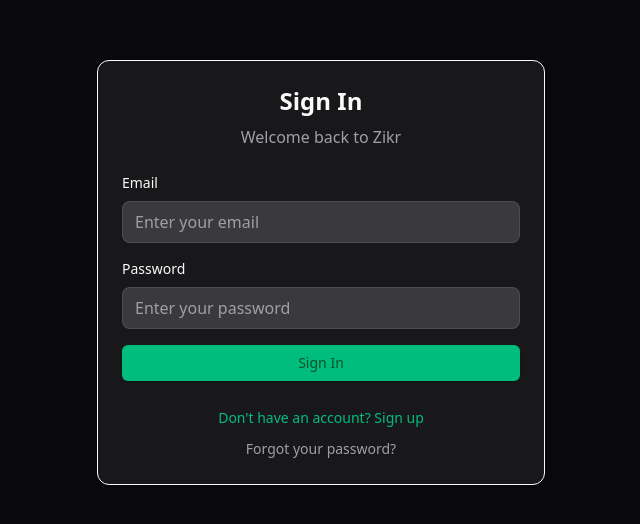
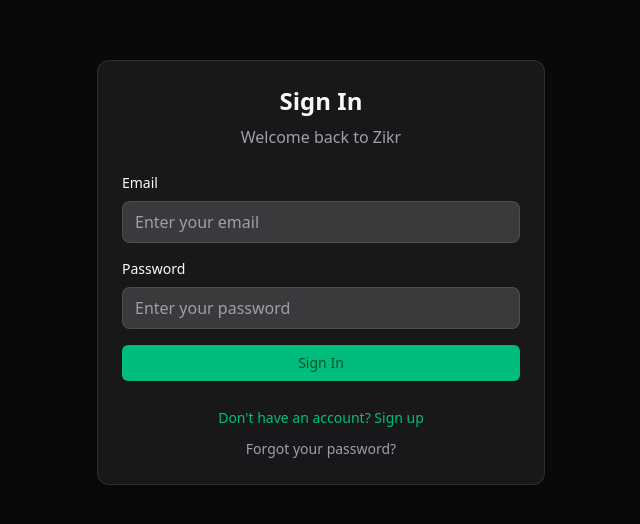
Before and after one commit to apsbd/zikr, a Next.js app: page / in a window 1280 px wide. Shown: the part 128-652 px from the top of the page, without its empty margins (319-959 px from the left). Built offline with nearby package versions, Linux system fonts and the light colour scheme; no server answers; the database is empty; what ts-fsrs would draw is missing.

Commit message:
checkpoint: new theme and user auth

```diff
--- a/package.json
+++ b/package.json
@@ -14,6 +14,7 @@
     "clsx": "^2.1.1",
     "lucide-react": "^0.525.0",
     "next": "15.3.5",
+    "next-themes": "^0.4.6",
     "react": "^19.0.0",
     "react-dom": "^19.0.0",
     "tailwind-merge": "^3.3.1",
--- a/src/app/globals.css
+++ b/src/app/globals.css
@@ -1,224 +1,86 @@
 @import "tailwindcss";
 
-:root {
+@theme {
   --radius: 0.65rem;
-  --background: oklch(1 0 0);
-  --foreground: oklch(0.141 0.005 285.823);
-  --card: oklch(1 0 0);
-  --card-foreground: oklch(0.141 0.005 285.823);
-  --popover: oklch(1 0 0);
-  --popover-foreground: oklch(0.141 0.005 285.823);
-  --primary: oklch(0.723 0.219 149.579);
-  --primary-foreground: oklch(0.982 0.018 155.826);
-  --secondary: oklch(0.967 0.001 286.375);
-  --secondary-foreground: oklch(0.21 0.006 285.885);
-  --muted: oklch(0.967 0.001 286.375);
-  --muted-foreground: oklch(0.552 0.016 285.938);
-  --accent: oklch(0.967 0.001 286.375);
-  --accent-foreground: oklch(0.21 0.006 285.885);
-  --destructive: oklch(0.577 0.245 27.325);
-  --destructive-foreground: oklch(0.985 0 0);
-  --border: oklch(0.92 0.004 286.32);
-  --input: oklch(0.92 0.004 286.32);
-  --ring: oklch(0.723 0.219 149.579);
-  --chart-1: oklch(0.646 0.222 41.116);
-  --chart-2: oklch(0.6 0.118 184.704);
-  --chart-3: oklch(0.398 0.07 227.392);
-  --chart-4: oklch(0.828 0.189 84.429);
-  --chart-5: oklch(0.769 0.188 70.08);
-  --sidebar: oklch(0.985 0 0);
-  --sidebar-foreground: oklch(0.141 0.005 285.823);
-  --sidebar-primary: oklch(0.723 0.219 149.579);
-  --sidebar-primary-foreground: oklch(0.982 0.018 155.826);
-  --sidebar-accent: oklch(0.967 0.001 286.375);
-  --sidebar-accent-foreground: oklch(0.21 0.006 285.885);
-  --sidebar-border: oklch(0.92 0.004 286.32);
-  --sidebar-ring: oklch(0.723 0.219 149.579);
+  --color-background: oklch(1 0 0);
+  --color-foreground: oklch(0.141 0.005 285.823);
+  --color-card: oklch(1 0 0);
+  --color-card-foreground: oklch(0.141 0.005 285.823);
+  --color-popover: oklch(1 0 0);
+  --color-popover-foreground: oklch(0.141 0.005 285.823);
+  --color-primary: oklch(0.723 0.219 149.579);
+  --color-primary-foreground: oklch(0.982 0.018 155.826);
+  --color-secondary: oklch(0.967 0.001 286.375);
+  --color-secondary-foreground: oklch(0.21 0.006 285.885);
+  --color-muted: oklch(0.967 0.001 286.375);
+  --color-muted-foreground: oklch(0.552 0.016 285.938);
+  --color-accent: oklch(0.967 0.001 286.375);
+  --color-accent-foreground: oklch(0.21 0.006 285.885);
+  --color-destructive: oklch(0.577 0.245 27.325);
+  --color-destructive-foreground: oklch(0.985 0 0);
+  --color-border: oklch(0.92 0.004 286.32);
+  --color-input: oklch(0.92 0.004 286.32);
+  --color-ring: oklch(0.723 0.219 149.579);
+  --color-chart-1: oklch(0.646 0.222 41.116);
+  --color-chart-2: oklch(0.6 0.118 184.704);
+  --color-chart-3: oklch(0.398 0.07 227.392);
+  --color-chart-4: oklch(0.828 0.189 84.429);
+  --color-chart-5: oklch(0.769 0.188 70.08);
+  --color-sidebar: oklch(0.985 0 0);
+  --color-sidebar-foreground: oklch(0.141 0.005 285.823);
+  --color-sidebar-primary: oklch(0.723 0.219 149.579);
+  --color-sidebar-primary-foreground: oklch(0.982 0.018 155.826);
+  --color-sidebar-accent: oklch(0.967 0.001 286.375);
+  --color-sidebar-accent-foreground: oklch(0.21 0.006 285.885);
+  --color-sidebar-border: oklch(0.92 0.004 286.32);
+  --color-sidebar-ring: oklch(0.723 0.219 149.579);
 }
 
 .dark {
-  --background: oklch(0.141 0.005 285.823);
-  --foreground: oklch(0.985 0 0);
-  --card: oklch(0.21 0.006 285.885);
-  --card-foreground: oklch(0.985 0 0);
-  --popover: oklch(0.21 0.006 285.885);
-  --popover-foreground: oklch(0.985 0 0);
-  --primary: oklch(0.696 0.17 162.48);
-  --primary-foreground: oklch(0.393 0.095 152.535);
-  --secondary: oklch(0.274 0.006 286.033);
-  --secondary-foreground: oklch(0.985 0 0);
-  --muted: oklch(0.274 0.006 286.033);
-  --muted-foreground: oklch(0.705 0.015 286.067);
-  --accent: oklch(0.274 0.006 286.033);
-  --accent-foreground: oklch(0.985 0 0);
-  --destructive: oklch(0.704 0.191 22.216);
-  --destructive-foreground: oklch(0.985 0 0);
-  --border: oklch(1 0 0 / 10%);
-  --input: oklch(1 0 0 / 15%);
-  --ring: oklch(0.527 0.154 150.069);
-  --chart-1: oklch(0.488 0.243 264.376);
-  --chart-2: oklch(0.696 0.17 162.48);
-  --chart-3: oklch(0.769 0.188 70.08);
-  --chart-4: oklch(0.627 0.265 303.9);
-  --chart-5: oklch(0.645 0.246 16.439);
-  --sidebar: oklch(0.21 0.006 285.885);
-  --sidebar-foreground: oklch(0.985 0 0);
-  --sidebar-primary: oklch(0.696 0.17 162.48);
-  --sidebar-primary-foreground: oklch(0.393 0.095 152.535);
-  --sidebar-accent: oklch(0.274 0.006 286.033);
-  --sidebar-accent-foreground: oklch(0.985 0 0);
-  --sidebar-border: oklch(1 0 0 / 10%);
-  --sidebar-ring: oklch(0.527 0.154 150.069);
+  --color-background: oklch(0.141 0.005 285.823);
+  --color-foreground: oklch(0.985 0 0);
+  --color-card: oklch(0.21 0.006 285.885);
+  --color-card-foreground: oklch(0.985 0 0);
+  --color-popover: oklch(0.21 0.006 285.885);
+  --color-popover-foreground: oklch(0.985 0 0);
+  --color-primary: oklch(0.696 0.17 162.48);
+  --color-primary-foreground: oklch(0.393 0.095 152.535);
+  --color-secondary: oklch(0.274 0.006 286.033);
+  --color-secondary-foreground: oklch(0.985 0 0);
+  --color-muted: oklch(0.274 0.006 286.033);
+  --color-muted-foreground: oklch(0.705 0.015 286.067);
+  --color-accent: oklch(0.274 0.006 286.033);
+  --color-accent-foreground: oklch(0.985 0 0);
+  --color-destructive: oklch(0.704 0.191 22.216);
+  --color-destructive-foreground: oklch(0.985 0 0);
+  --color-border: oklch(1 0 0 / 10%);
+  --color-input: oklch(1 0 0 / 15%);
+  --color-ring: oklch(0.527 0.154 150.069);
+  --color-chart-1: oklch(0.488 0.243 264.376);
+  --color-chart-2: oklch(0.696 0.17 162.48);
+  --color-chart-3: oklch(0.769 0.188 70.08);
+  --color-chart-4: oklch(0.627 0.265 303.9);
+  --color-chart-5: oklch(0.645 0.246 16.439);
+  --color-sidebar: oklch(0.21 0.006 285.885);
+  --color-sidebar-foreground: oklch(0.985 0 0);
+  --color-sidebar-primary: oklch(0.696 0.17 162.48);
+  --color-sidebar-primary-foreground: oklch(0.393 0.095 152.535);
+  --color-sidebar-accent: oklch(0.274 0.006 286.033);
+  --color-sidebar-accent-foreground: oklch(0.985 0 0);
+  --color-sidebar-border: oklch(1 0 0 / 10%);
+  --color-sidebar-ring: oklch(0.527 0.154 150.069);
 }
 
-@theme inline {
-  --color-background: var(--background);
-  --color-foreground: var(--foreground);
-  --color-card: var(--card);
-  --color-card-foreground: var(--card-foreground);
-  --color-popover: var(--popover);
-  --color-popover-foreground: var(--popover-foreground);
-  --color-primary: var(--primary);
-  --color-primary-foreground: var(--primary-foreground);
-  --color-secondary: var(--secondary);
-  --color-secondary-foreground: var(--secondary-foreground);
-  --color-muted: var(--muted);
-  --color-muted-foreground: var(--muted-foreground);
-  --color-accent: var(--accent);
-  --color-accent-foreground: var(--accent-foreground);
-  --color-destructive: var(--destructive);
-  --color-destructive-foreground: var(--destructive-foreground);
-  --color-border: var(--border);
-  --color-input: var(--input);
-  --color-ring: var(--ring);
-  --font-sans: var(--font-geist-sans);
-  --font-mono: var(--font-geist-mono);
+* {
+  border-color: var(--color-border);
 }
 
 body {
-  background: var(--background);
-  color: var(--foreground);
-  font-family: system-ui, -apple-system, sans-serif;
-  min-height: 100vh;
+  background-color: var(--color-background);
+  color: var(--color-foreground);
+  transition: background-color 0.3s, color 0.3s;
 }
 
-.arabic-text, .arabic-text-list {
-  font-family: Arial, Helvetica, sans-serif;
-  direction: rtl;
-  text-align: center;
-  font-weight: 600;
-  line-height: 1.6;
-  font-feature-settings: 'liga' on, 'calt' on;
+html {
+  color-scheme: light dark;
 }
-
-.arabic-text-list {
-    text-align: left;
-}
-
-/* Enhanced study card typography */
-.study-card-arabic {
-  font-size: clamp(1.875rem, 4vw, 3rem); /* 30px - 48px responsive */
-  font-weight: 600;
-  line-height: 1.4;
-}
-
-.study-card-translation {
-  font-size: clamp(1.25rem, 3vw, 1.5rem); /* 20px - 24px responsive */
-  font-weight: 500;
-  line-height: 1.5;
-}
-
-/* Anki-style buttons */
-.btn-again {
-  @apply bg-red-600 hover:bg-red-700 text-white font-medium px-6 py-3 rounded-lg shadow-md transition-colors duration-200;
-}
-
-.btn-hard {
-  @apply bg-amber-500 hover:bg-amber-600 text-white font-medium px-6 py-3 rounded-lg shadow-md transition-colors duration-200;
-}
-
-.btn-good {
-  @apply bg-green-600 hover:bg-green-700 text-white font-medium px-6 py-3 rounded-lg shadow-md transition-colors duration-200;
-}
-
-.btn-easy {
-  @apply bg-blue-600 hover:bg-blue-700 text-white font-medium px-6 py-3 rounded-lg shadow-md transition-colors duration-200;
-}
-
-.flip-container {
-  perspective: 1000px;
-  width: 100%;
-  height: 100%;
-}
-
-.flip-card {
-  position: relative;
-  width: 100%;
-  height: 100%;
-  text-align: center;
-  transition: transform 0.3s ease-in-out;
-  transform-style: preserve-3d;
-}
-
-.flip-card.flipped {
-  transform: rotateY(180deg);
-}
-
-.flip-card-front, .flip-card-back {
-  position: absolute;
-  width: 100%;
-  height: 100%;
-  -webkit-backface-visibility: hidden;
-  backface-visibility: hidden;
-  border-radius: 1.5rem;
-  backdrop-filter: blur(20px);
-  -webkit-backdrop-filter: blur(20px);
-  box-shadow: 0 8px 32px rgba(0, 0, 0, 0.4),
-              0 0 0 1px rgba(255, 255, 255, 0.1) inset;
-  display: flex;
-  flex-direction: column;
-  justify-content: center;
-  align-items: center;
-  padding: 2rem;
-  /* Ensure content is completely hidden when facing away */
-  overflow: hidden;
-}
-
-.flip-card-back {
-  transform: rotateY(180deg);
-}
-
-/* Remove hover effect that might interfere with flip */
-.flip-container:hover .flip-card:not(.flipped) {
-  /* Remove or reduce this effect */
-  /* transform: rotateY(3deg); */
-}
-
-/* Transitioning state - completely hide content during card changes */
-.flip-card.transitioning * {
-  opacity: 0 !important;
-  visibility: hidden !important;
-  transition: none !important;
-}
-
-.flip-card.transitioning {
-  pointer-events: none;
-}
-
-/* Button animation */
-.button-container {
-  opacity: 0;
-  transform: translateY(20px);
-  animation: fadeInUp 0.5s ease-out 0.3s forwards;
-}
-
-@keyframes fadeInUp {
-  to {
-    opacity: 1;
-    transform: translateY(0);
-  }
-}
-
-.no-transition {
-  transition: none !important;
-}
--- a/src/app/layout.tsx
+++ b/src/app/layout.tsx
@@ -4,6 +4,7 @@
 import PWAInstaller from "@/components/PWAInstaller";
 import { AuthProvider } from "@/contexts/auth";
 import ClientWrapper from "@/components/ClientWrapper";
+import { ThemeProvider } from "@/components/theme-provider";
 
 const geistSans = Geist({
   variable: "--font-geist-sans",
@@ -53,7 +54,7 @@
   children: React.ReactNode;
 }>) {
   return (
-    <html lang="en">
+    <html lang="en" suppressHydrationWarning>
       <head>
         <meta name="viewport" content="width=device-width, initial-scale=1, maximum-scale=1, user-scalable=no" />
         <meta name="color-scheme" content="dark" />
@@ -84,7 +85,13 @@
         <link href="https://fonts.googleapis.com/css2?family=Noto+Sans+Arabic:wght@300;400;500;600;700&display=swap" rel="stylesheet" />
       </head>
       <body
-        className={`${geistSans.variable} ${geistMono.variable} antialiased dark`}
+        className={`${geistSans.variable} ${geistMono.variable} antialiased`}
+      >
+        <ThemeProvider
+          attribute="class"
+          defaultTheme="dark"
+          enableSystem={false}
+          storageKey="theme"
         >
           <AuthProvider>
             <ClientWrapper>
@@ -92,6 +99,7 @@
               <PWAInstaller />
             </ClientWrapper>
           </AuthProvider>
+        </ThemeProvider>
       </body>
     </html>
   );
--- a/src/components/Auth/UserProfile.tsx
+++ b/src/components/Auth/UserProfile.tsx
@@ -3,6 +3,7 @@
 import { useAuth } from '@/contexts/auth';
 import { Button } from '@/components/ui/button';
 import { Card } from '@/components/ui/card';
+import { ThemeToggle } from '@/components/theme-toggle';
 
 export default function UserProfile() {
   const { user, signOut } = useAuth();
@@ -24,6 +25,8 @@
           <p className="text-sm text-muted-foreground">Signed in as</p>
           <p className="font-medium text-foreground">{user.email}</p>
         </div>
+        <div className="flex items-center gap-2">
+          <ThemeToggle />
           <Button
             variant="outline"
             size="sm"
@@ -32,6 +35,7 @@
             Sign Out
           </Button>
         </div>
+      </div>
     </Card>
   );
 }
--- /dev/null
+++ b/src/components/theme-provider.tsx
@@ -0,0 +1,9 @@
+"use client"
+
+import * as React from "react"
+import { ThemeProvider as NextThemesProvider } from "next-themes"
+import { type ThemeProviderProps } from "next-themes/dist/types"
+
+export function ThemeProvider({ children, ...props }: ThemeProviderProps) {
+  return <NextThemesProvider {...props}>{children}</NextThemesProvider>
+}
```
Also changed, not shown: src/app/admin/page.tsx (+15 -19 lines), src/app/page.tsx (+4 -4 lines), src/app/study/[deckId]/page.tsx (+20 -20 lines), src/components/Dashboard/DeckCard.tsx (+17 -17 lines), src/components/StudyCard/StudyCard.tsx (+64 -52 lines), src/components/theme-toggle.tsx (added, +32 -0 lines), 1 other file (tests, documents, lock files or other folders). Lines whose indentation alone changed are shown as unchanged.
